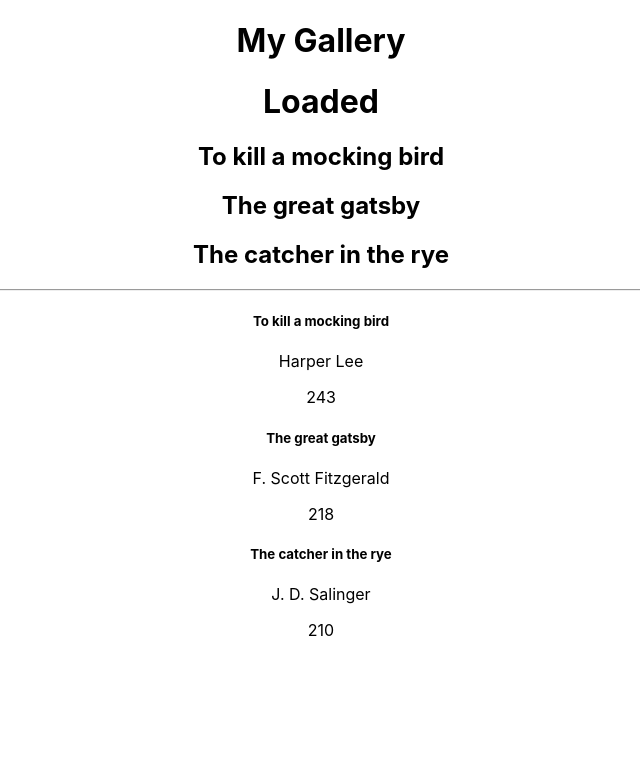
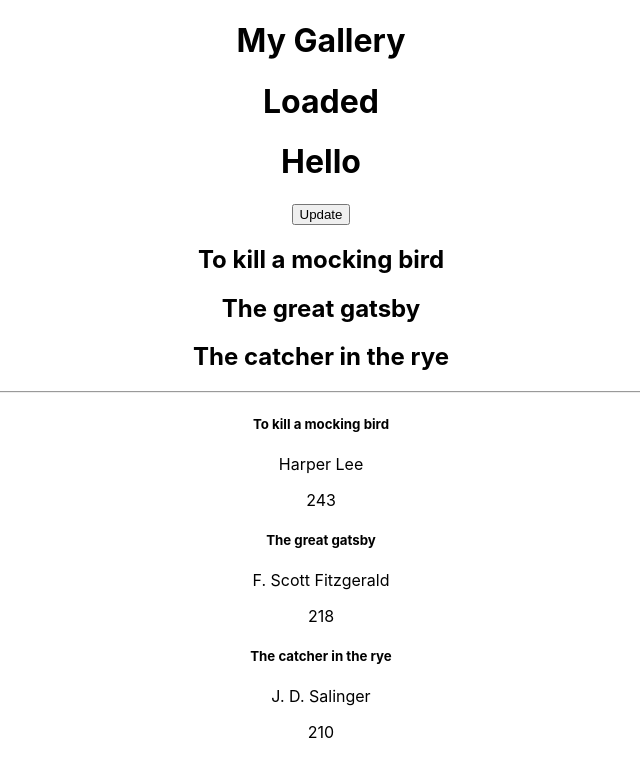
Before and after one commit to RobWar-code/react-demo, a React (Create React App) app in the folder my-app/: page / in a window 1280 px wide. Shown: the top 776 px of the page, without its empty margins (319-959 px from the left). Built offline with nearby package versions, Linux system fonts and the light colour scheme.

Commit message:
Add component updated

```diff
--- a/my-app/src/App.js
+++ b/my-app/src/App.js
@@ -9,6 +9,7 @@ import StatefulGreetingWithPrevState from './Components/StatefulGreetingWithPrev
 import NavBarForm from './Components/NavBarForm.js';
 import Mounted from './Components/Mounted.js';
 import RenderingLists from './Components/RenderingLists.js';
+import ComponentUpdated from './Components/ComponentUpdated.js';
 
 function App() {
   return (
@@ -22,6 +23,7 @@ function App() {
       */}
       <NavBarForm />
       <Mounted />
+      <ComponentUpdated />
       <RenderingLists />
     </div>
   );
--- /dev/null
+++ b/my-app/src/Components/ComponentUpdated.js
@@ -0,0 +1,33 @@
+import React, { Component } from 'react'
+
+export class ComponentUpdated extends Component {
+  constructor(props) {
+    super(props);
+    this.state = {
+        message: "Hello"
+    }
+  }
+
+  updateMessage = () => {
+    this.setState(prevState => {
+        return {
+            message: prevState.message === "Hello" ? "Goodbye": "Hello"
+        }
+    })
+  }
+
+  componentDidUpdate() {
+    console.log("Component Updated");
+  }
+
+  render() {
+    return (
+      <div>
+        <h1>{this.state.message}</h1>
+        <button onClick={this.updateMessage}>Update</button>
+      </div>
+    )
+  }
+}
+
+export default ComponentUpdated
```
